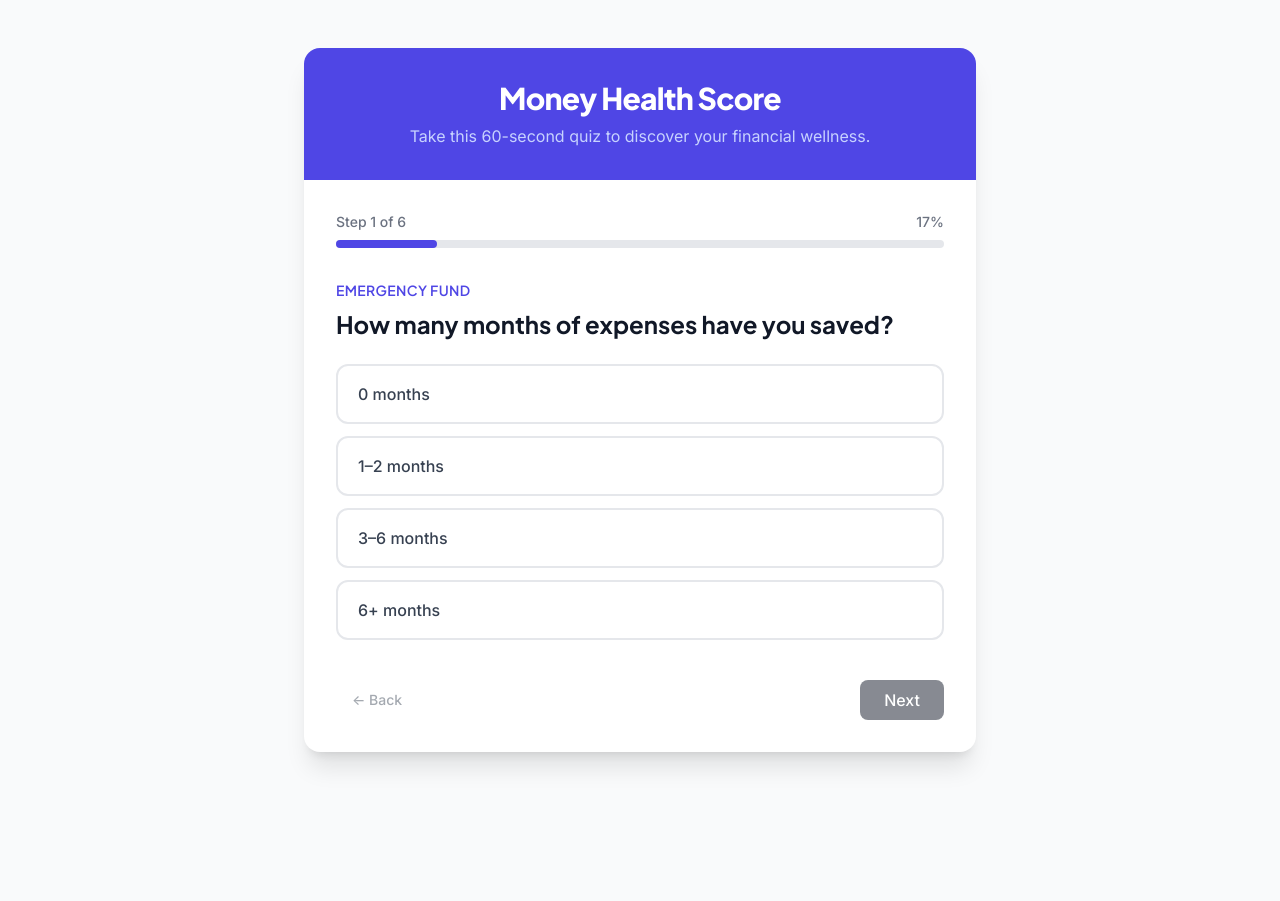
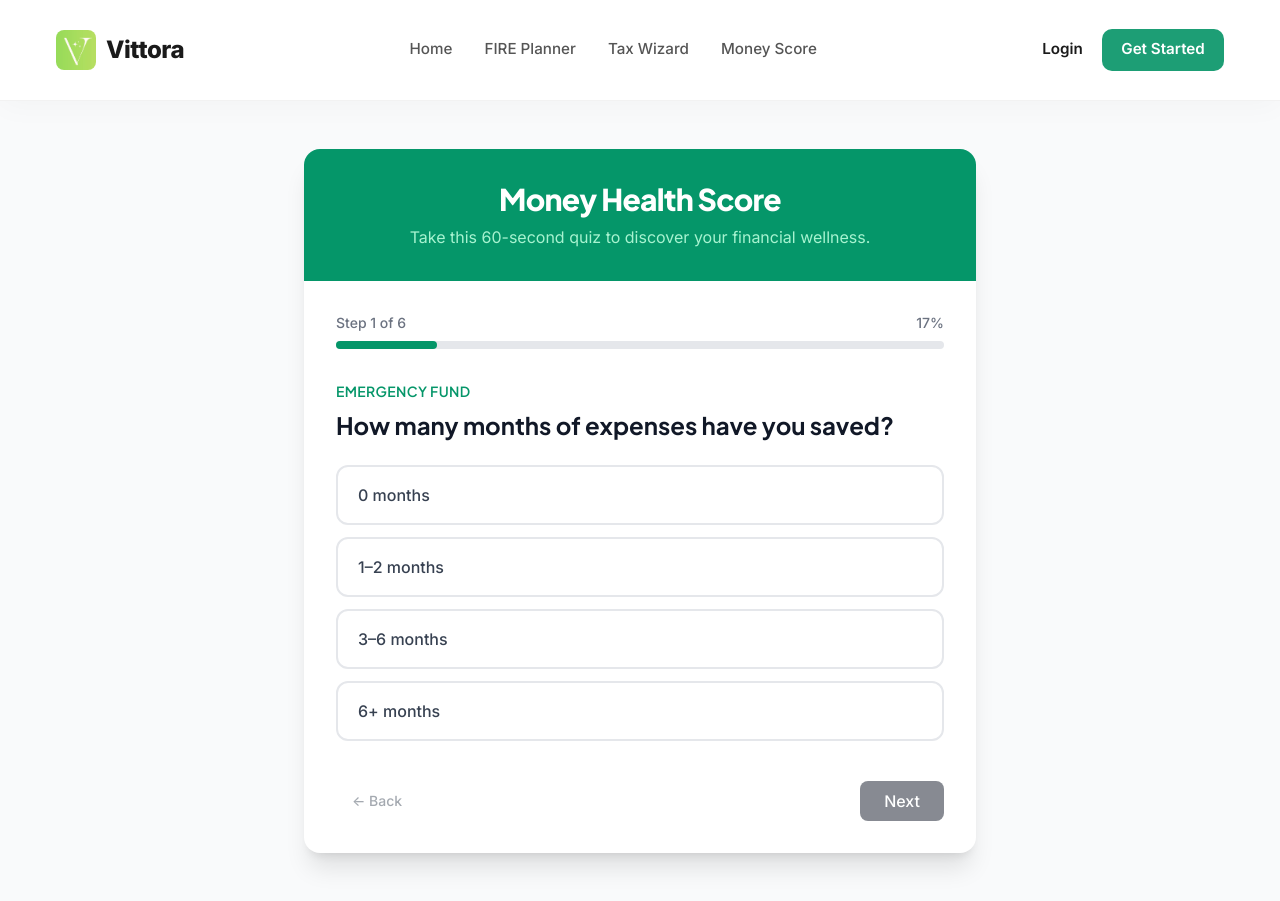
Before and after one commit to ssvibitha/ai-money-mentor, a React (Create React App) app in the folder frontend/: page /score in a window 1280 px wide. Before the commit the page ends 800 px from the top, so only its background shows below. Built offline with nearby package versions, Linux system fonts and the light colour scheme.

Commit message:
Updated server and MoneyScore page

```diff
--- a/frontend/src/pages/MoneyScore.js
+++ b/frontend/src/pages/MoneyScore.js
@@ -1,5 +1,6 @@
 import React, { useState, useEffect } from 'react';
 import axios from 'axios';
+import Navbar from '../components/Navbar';
 import './MoneyScore.css';
 
 const questions = [
@@ -142,9 +143,9 @@ const MoneyScore = () => {
   };
 
   const getScoreBand = (score) => {
-    if (score <= 40) return { color: 'text-red-500', bg: 'bg-red-500', text: 'Needs urgent attention', ring: '#ef4444' };
-    if (score <= 70) return { color: 'text-amber-500', bg: 'bg-amber-500', text: 'On the right track', ring: '#f59e0b' };
-    return { color: 'text-green-500', bg: 'bg-green-500', text: 'Financially healthy', ring: '#10b981' };
+    if (score <= 40) return { color: 'text-red-700', bg: 'bg-red-100', text: 'Poor', ring: '#ef4444' };
+    if (score <= 70) return { color: 'text-amber-700', bg: 'bg-amber-100', text: 'Average', ring: '#f59e0b' };
+    return { color: 'text-emerald-700', bg: 'bg-emerald-100', text: 'Excellent', ring: '#10b981' };
   };
 
   // Render Quiz
@@ -154,12 +155,14 @@ const MoneyScore = () => {
     const allAnswered = Object.keys(answers).length === questions.length;
 
     return (
-      <div className="min-h-screen bg-gray-50 py-12 px-4 sm:px-6 lg:px-8 flex items-center justify-center">
+      <div className="min-h-screen bg-gray-50 flex flex-col">
+        <Navbar />
+        <div className="flex-1 py-12 px-4 sm:px-6 lg:px-8 flex items-center justify-center">
         <div className="max-w-2xl w-full bg-white rounded-2xl shadow-xl overflow-hidden fade-in">
 
-          <div className="bg-indigo-600 px-6 py-8 text-center text-white">
+          <div className="bg-emerald-600 px-6 py-8 text-center text-white">
             <h1 className="text-3xl font-extrabold tracking-tight">Money Health Score</h1>
-            <p className="mt-2 text-indigo-200">Take this 60-second quiz to discover your financial wellness.</p>
+            <p className="mt-2 text-emerald-200">Take this 60-second quiz to discover your financial wellness.</p>
           </div>
 
           <div className="p-8">
@@ -170,14 +173,14 @@ const MoneyScore = () => {
               </div>
               <div className="w-full bg-gray-200 rounded-full h-2">
                 <div
-                  className="bg-indigo-600 h-2 rounded-full transition-all duration-300 ease-out"
+                  className="bg-emerald-600 h-2 rounded-full transition-all duration-300 ease-out"
                   style={{ width: `${((currentStep + 1) / questions.length) * 100}%` }}
                 ></div>
               </div>
             </div>
 
             <div key={q.id} className="slide-up">
-              <h2 className="text-sm font-semibold text-indigo-600 tracking-wide uppercase">{q.title}</h2>
+              <h2 className="text-sm font-semibold text-emerald-600 tracking-wide uppercase">{q.title}</h2>
               <h3 className="mt-2 text-2xl font-bold text-gray-900 mb-6">{q.question}</h3>
 
               <div className="space-y-3">
@@ -187,8 +190,8 @@ const MoneyScore = () => {
                     onClick={() => handleOptionSelect(q.id, opt)}
                     className={`w-full text-left px-5 py-4 rounded-xl border-2 transition-all duration-200 option-card ${
                       answers[q.id]?.text === opt.text
-                        ? 'border-indigo-600 bg-indigo-50 text-indigo-700'
-                        : 'border-gray-200 hover:border-indigo-300 text-gray-700'
+                        ? 'border-emerald-600 bg-emerald-50 text-emerald-700'
+                        : 'border-gray-200 hover:border-emerald-300 text-gray-700'
                     }`}
                   >
                     <span className="font-medium">{opt.text}</span>
@@ -210,7 +213,7 @@ const MoneyScore = () => {
                 <button
                   onClick={handleSubmit}
                   disabled={!allAnswered || isSubmitting}
-                  className="flex items-center px-6 py-3 bg-indigo-600 text-white font-medium rounded-lg hover:bg-indigo-700 disabled:opacity-50 transition-colors"
+                  className="flex items-center px-6 py-3 bg-emerald-600 text-white font-medium rounded-lg hover:bg-emerald-700 disabled:opacity-50 transition-colors"
                 >
                   {isSubmitting ? (
                     <><svg className="animate-spin -ml-1 mr-3 h-5 w-5 text-white" fill="none" viewBox="0 0 24 24"><circle className="opacity-25" cx="12" cy="12" r="10" stroke="currentColor" strokeWidth="4"></circle><path className="opacity-75" fill="currentColor" d="M4 12a8 8 0 018-8V0C5.373 0 0 5.373 0 12h4zm2 5.291A7.962 7.962 0 014 12H0c0 3.042 1.135 5.824 3 7.938l3-2.647z"></path></svg> Analyzing...</>
@@ -228,6 +231,7 @@ const MoneyScore = () => {
             </div>
           </div>
         </div>
+        </div>
       </div>
     );
   }
@@ -241,7 +245,9 @@ const MoneyScore = () => {
   const offset = circumference - (result.score / 100) * circumference;
 
   return (
-    <div className="min-h-screen bg-gray-50 py-12 px-4 sm:px-6 lg:px-8">
+    <div className="min-h-screen bg-gray-50 flex flex-col">
+      <Navbar />
+      <div className="flex-1 py-12 px-4 sm:px-6 lg:px-8">
       <div className="max-w-4xl mx-auto space-y-8 fade-in">
 
         <div className="text-center mb-10">
@@ -277,12 +283,11 @@ const MoneyScore = () => {
                 />
               </svg>
               <div className="absolute flex flex-col items-center">
-                <span className="text-5xl font-black text-gray-900">{result.score}</span>
-                <span className="text-sm font-medium text-gray-500 mt-1">/ 100</span>
+                <span className="text-5xl font-black text-gray-900 mb-1">{result.score}</span>
+                <div className={`px-3 py-1 rounded-full font-bold text-xs ${band.bg} ${band.color}`}>
+                  {band.text}
+                </div>
               </div>
-            </div>
-            <div className={`px-4 py-2 rounded-full font-bold text-sm bg-opacity-10 ${band.color} bg-current`}>
-              {band.text}
             </div>
           </div>
 
@@ -290,12 +295,12 @@ const MoneyScore = () => {
           <div className="col-span-1 md:col-span-2 space-y-8">
             {/* Top Priority */}
             {result.aiAnalysis?.top_priority && (
-              <div className="bg-gradient-to-r from-indigo-600 to-purple-600 rounded-2xl p-6 shadow-lg text-white slide-up" style={{ animationDelay: '0.1s' }}>
+              <div className="bg-gradient-to-r from-emerald-600 to-teal-600 rounded-2xl p-6 shadow-lg text-white slide-up" style={{ animationDelay: '0.1s' }}>
                 <div className="flex items-center mb-3">
                   <span className="text-2xl mr-3">⭐</span>
                   <h3 className="text-xl font-bold">Top Priority</h3>
                 </div>
-                <p className="text-indigo-100 text-lg">{result.aiAnalysis.top_priority}</p>
+                <p className="text-emerald-100 text-lg">{result.aiAnalysis.top_priority}</p>
                 {result.aiAnalysis.encouragement && (
                   <p className="mt-4 pt-4 border-t border-white border-opacity-20 italic font-medium">
                     "{result.aiAnalysis.encouragement}"
@@ -352,6 +357,7 @@ const MoneyScore = () => {
           </button>
         </div>
       </div>
+      </div>
     </div>
   );
 };
```
Also changed, not shown: 1 other file (tests, documents, lock files or other folders).
